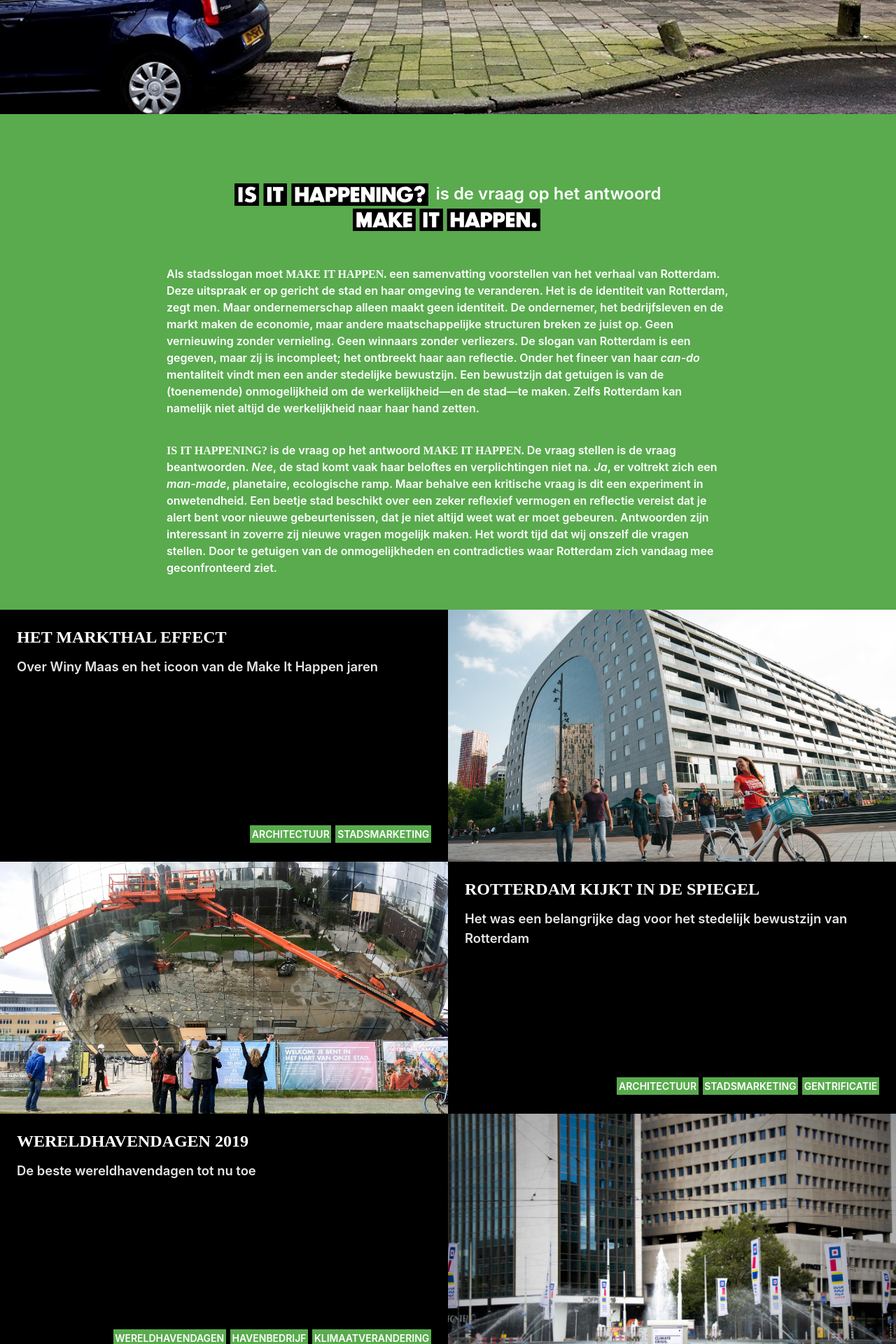
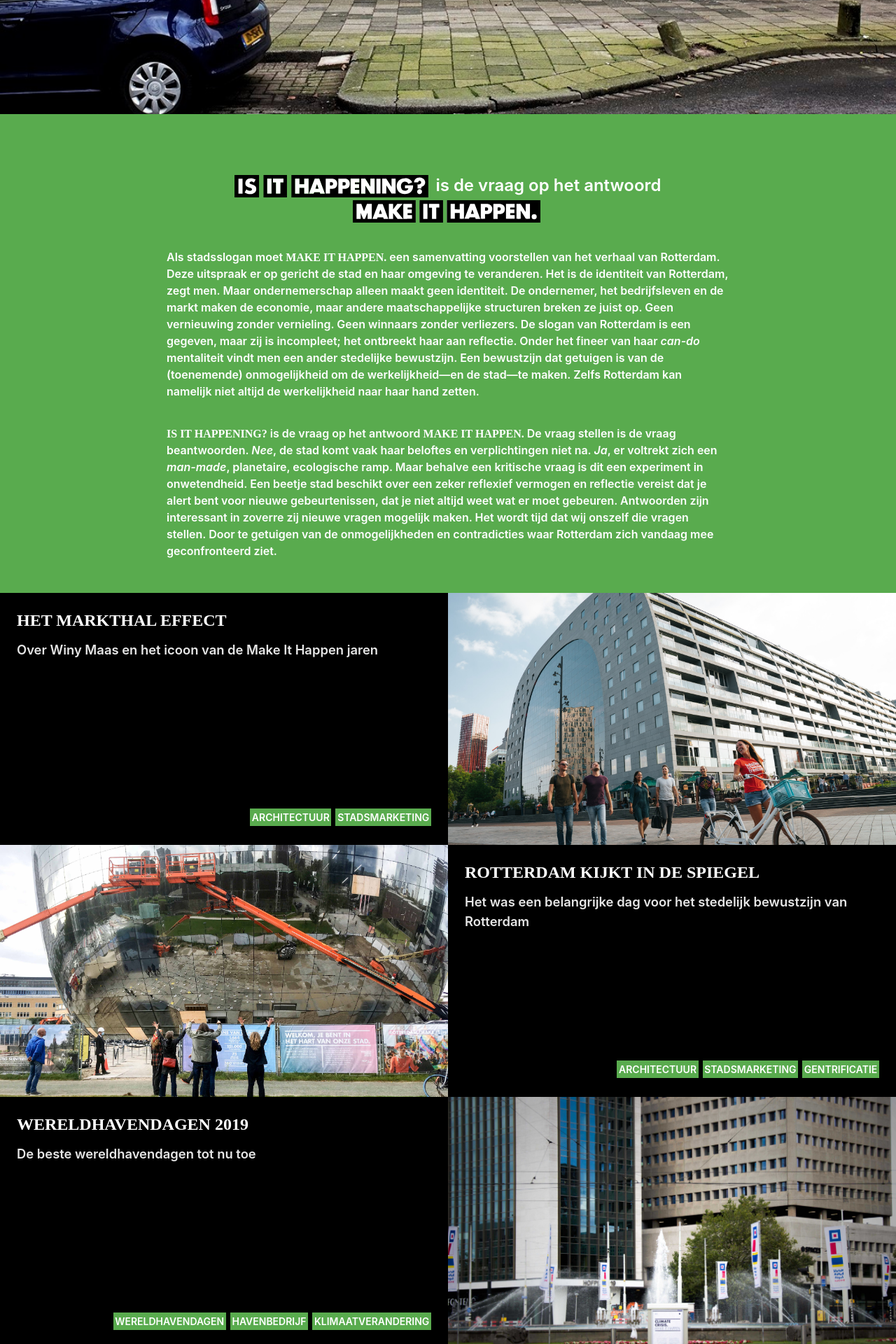
Before and after one commit to norealdirection/norealdirection.github.io, a Jekyll site: the page built from index.markdown, in a window 1280 px wide. Shown: the part 517-2437 px from the top of the page at 70% size. Built offline with Jekyll 4.4.1, drawn with Linux system fonts in a browser that asks for light colours.

Commit message:
Update _layout.scss

```diff
--- a/_sass/minima/_layout.scss
+++ b/_sass/minima/_layout.scss
@@ -174,7 +174,7 @@
 	.intro {
 		text-align: center;
 		font-size: 1.5rem;
-		margin-bottom: $spacing-unit*2;
+		margin-bottom: $spacing-unit*1.5;
 		margin-top: 0;
 	}
 
```
